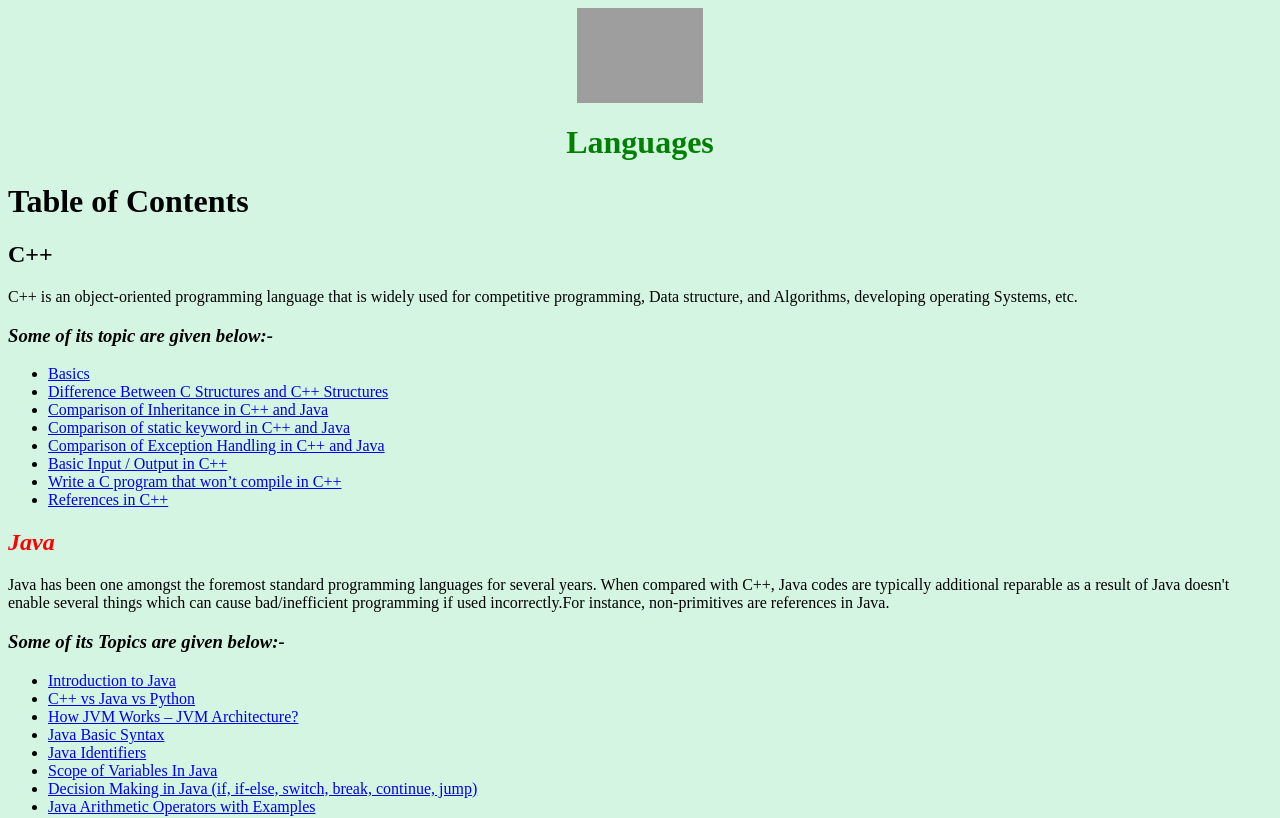
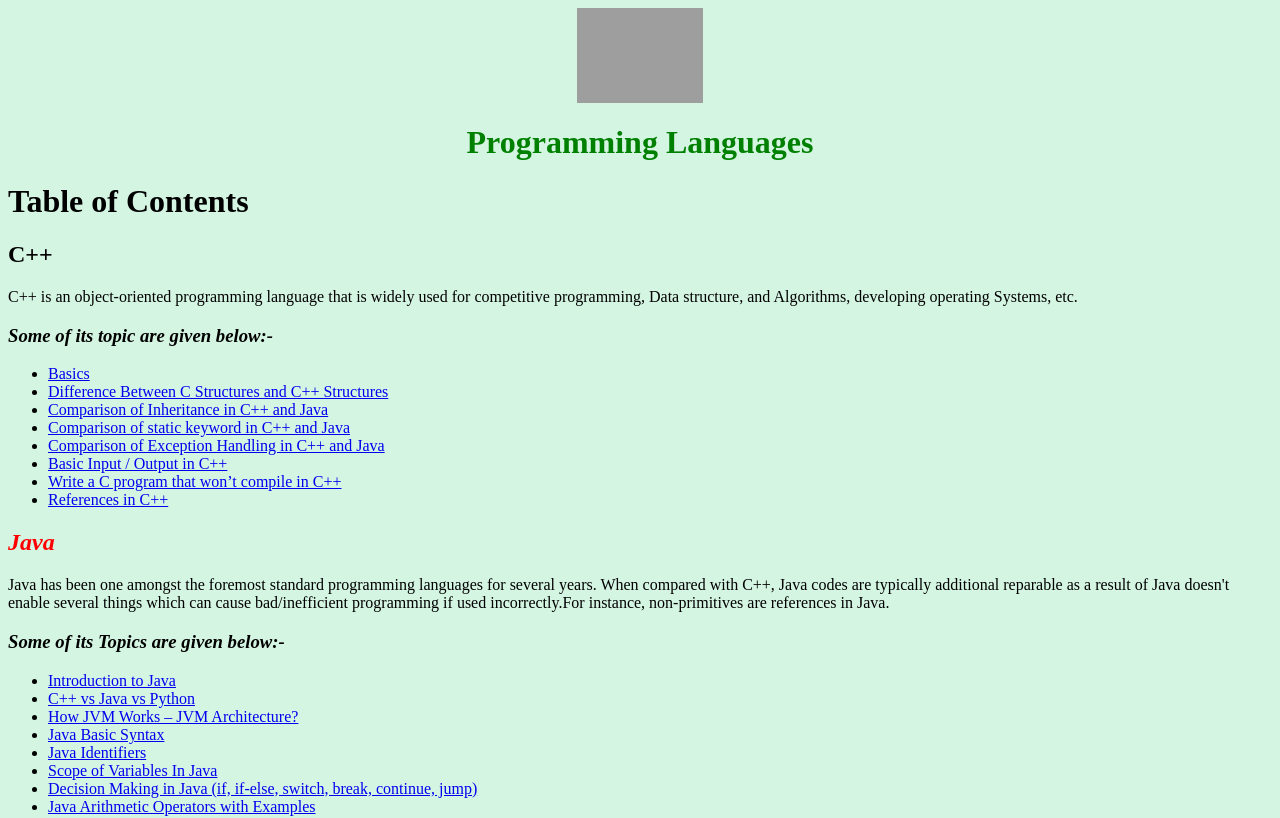
Before and after one commit to sayalii9090/Sayali-Task, a plain HTML site: page index.html in a window 1280 px wide. Shown: the top 818 px of the page. Drawn offline with Linux system fonts and the light colour scheme; grey boxes are pictures that could not be loaded.

Commit message:
Update index.html

```diff
--- a/index.html
+++ b/index.html
@@ -13,7 +13,7 @@
                auto;margin-right: auto;
                width: 10%;">
     <h1 style="color:green;text-align:center">
-        <strong>Languages</strong>
+        <strong>Programming Languages</strong>
     </h1>
     <h1><strong>Table of Contents</strong></h1>
     <h2><strong>C++</strong></h2>
```
